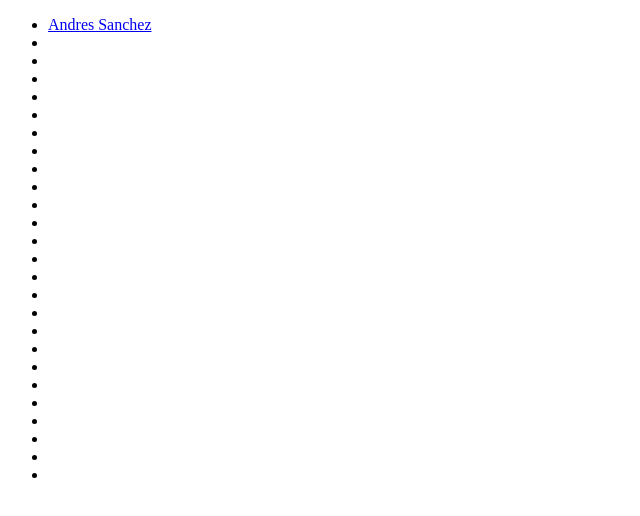
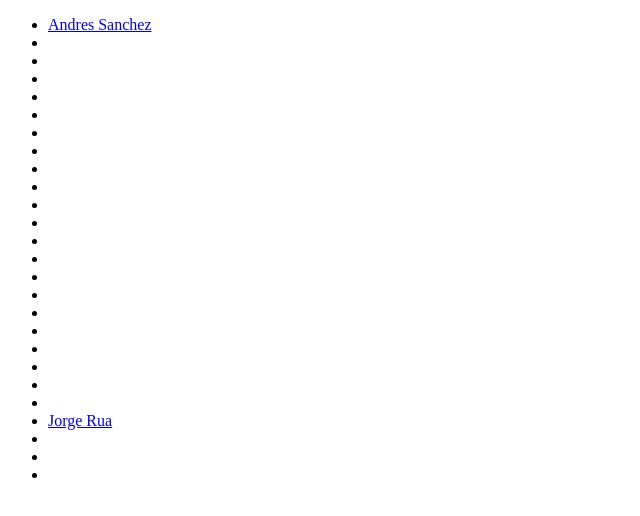
Before and after one commit to sofgrox/fundamentals_web, a plain HTML site: page team.html in a window 1280 px wide. Shown: the whole page, without its empty margins (0-640 px from the left). Drawn offline with Linux system fonts and the light colour scheme.

Commit message:
add list name

```diff
--- a/team.html
+++ b/team.html
@@ -29,7 +29,7 @@
         <li></li>
         <li></li>
         <li></li>
-        <li></li>
+        <li><a href="./pages/team/jorgitohr.html">Jorge Rua</a> </li>
         <li></li>
         <li></li>
         <li></li>
```
